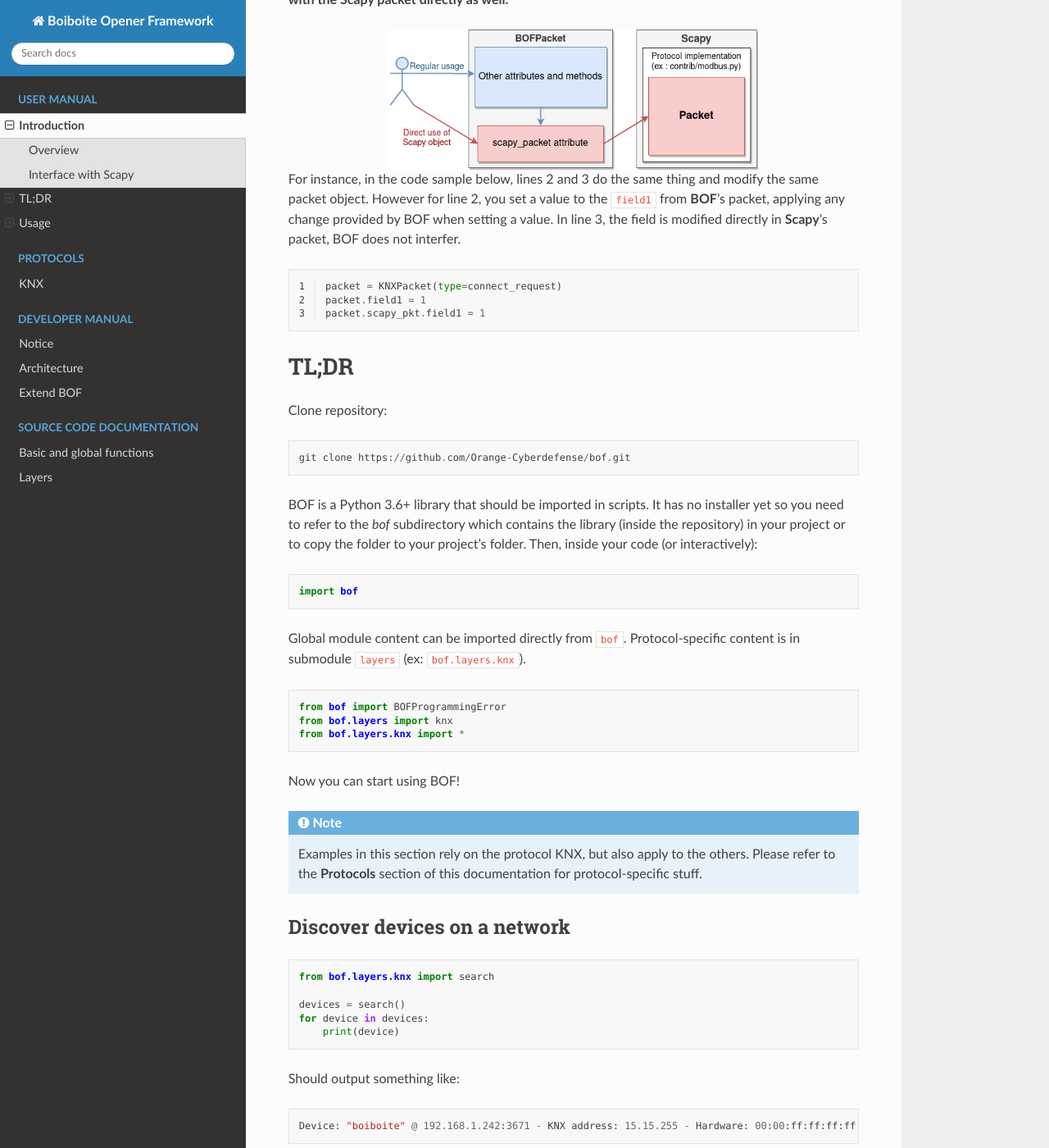
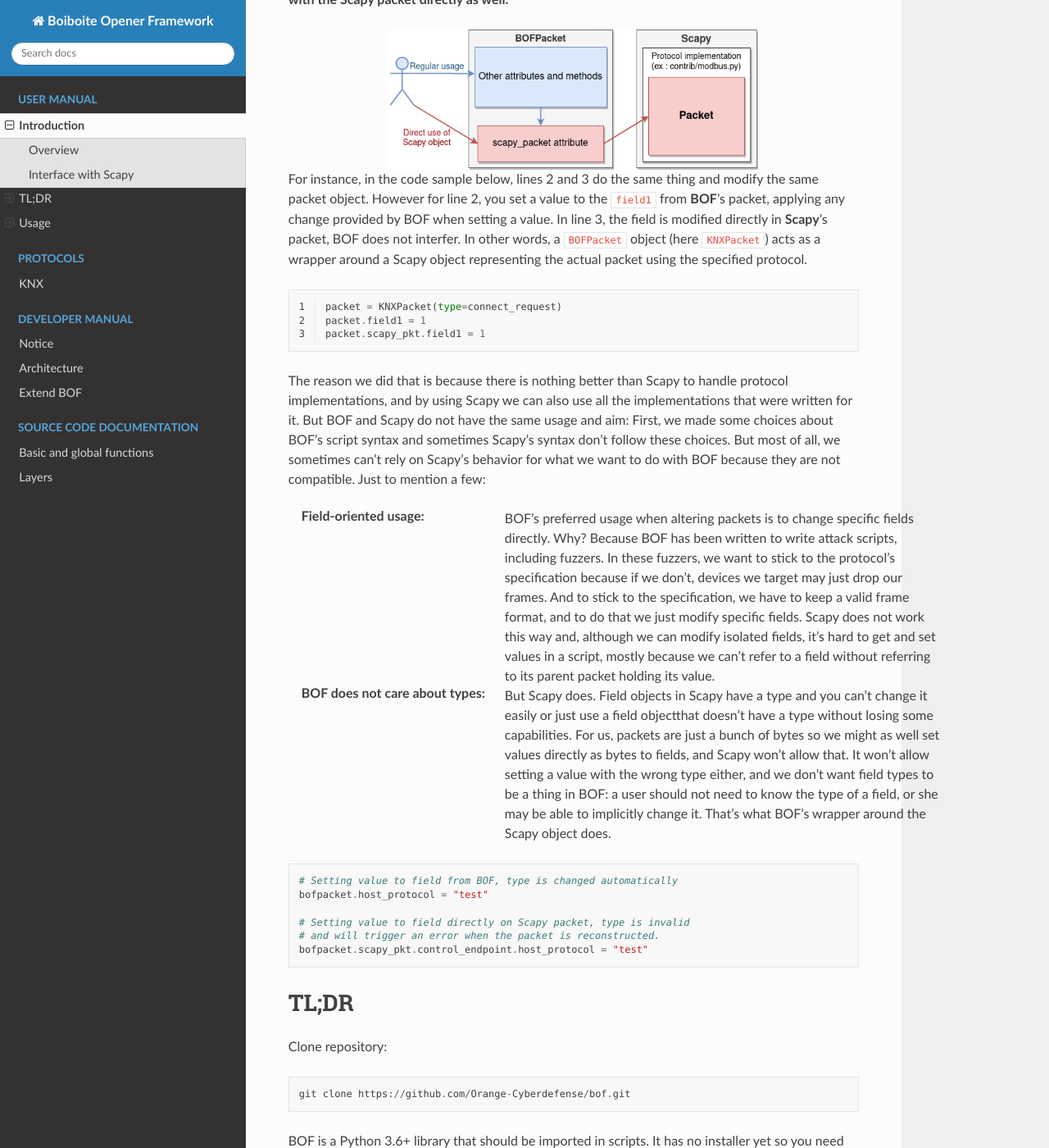
Before and after one commit to Orange-Cyberdefense/bof, a Sphinx documentation site: the page built from docs/man/user.rst, in a window 1280 px wide and 1400 px high, scrolled down 1526 px. Shown: the whole window at 82% size. Built offline with Sphinx 7.4.7 and the Read the Docs theme 2.0.0, drawn with Linux system fonts in a browser that asks for light colours.

Commit message:
doc(bof): Added some details about why and how we use Scapy with BOF in user manual

```diff
--- a/docs/man/user.rst
+++ b/docs/man/user.rst
@@ -46,11 +46,14 @@ free to interact with the Scapy packet directly as well.**
 	    :width: 450
 	    :align: center
 
-For instance, in the code sample below, lines 2 and 3 do the same thing and
-modify the same packet object. However for line 2, you set a value to the
-``field1`` from **BOF**'s packet, applying any change provided by BOF when
-setting a value. In line 3, the field is modified directly in **Scapy**'s
-packet, BOF does not interfer.
+For instance, in the code sample below, lines 2 and 3 do the same
+thing and modify the same packet object. However for line 2, you set a
+value to the ``field1`` from **BOF**'s packet, applying any change
+provided by BOF when setting a value. In line 3, the field is modified
+directly in **Scapy**'s packet, BOF does not interfer. In other words,
+a ``BOFPacket`` object (here ``KNXPacket``) acts as a wrapper around a
+Scapy object representing the actual packet using the specified
+protocol.
 
 .. code-block:: python
    :linenos:
@@ -58,6 +61,46 @@ packet, BOF does not interfer.
    packet = KNXPacket(type=connect_request)
    packet.field1 = 1
    packet.scapy_pkt.field1 = 1
+
+The reason we did that is because there is nothing
+better than Scapy to handle protocol implementations, and by using
+Scapy we can also use all the implementations that were written for
+it. But BOF and Scapy do not have the same usage and aim: First, we
+made some choices about BOF's script syntax and sometimes Scapy's
+syntax don't follow these choices. But most of all, we sometimes can't
+rely on Scapy's behavior for what we want to do with BOF because they
+are not compatible. Just to mention a few:
+
+:Field-oriented usage:
+   BOF's preferred usage when altering packets is to change specific
+   fields directly. Why? Because BOF has been written to write attack
+   scripts, including fuzzers. In these fuzzers, we want to stick to
+   the protocol's specification because if we don't, devices we target
+   may just drop our frames. And to stick to the specification, we
+   have to keep a valid frame format, and to do that we just modify
+   specific fields. Scapy does not work this way and, although we can
+   modify isolated fields, it's hard to get and set values in a
+   script, mostly because we can't refer to a field without referring
+   to its parent packet holding its value.
+:BOF does not care about types:
+  But Scapy does. Field objects in Scapy have a type and you can't
+  change it easily or just use a field objectthat doesn't have a type
+  without losing some capabilities. For us, packets are just a bunch
+  of bytes so we might as well set values directly as bytes to fields,
+  and Scapy won't allow that. It won't allow setting a value with the
+  wrong type either, and we don't want field types to be a thing in
+  BOF: a user should not need to know the type of a field, or she may
+  be able to implicitly change it. That's what BOF's wrapper around
+  the Scapy object does.
+
+.. code-block:: python
+
+   # Setting value to field from BOF, type is changed automatically
+   bofpacket.host_protocol = "test"
+
+   # Setting value to field directly on Scapy packet, type is invalid
+   # and will trigger an error when the packet is reconstructed.
+   bofpacket.scapy_pkt.control_endpoint.host_protocol = "test"
 
 TL;DR
 =====
```
